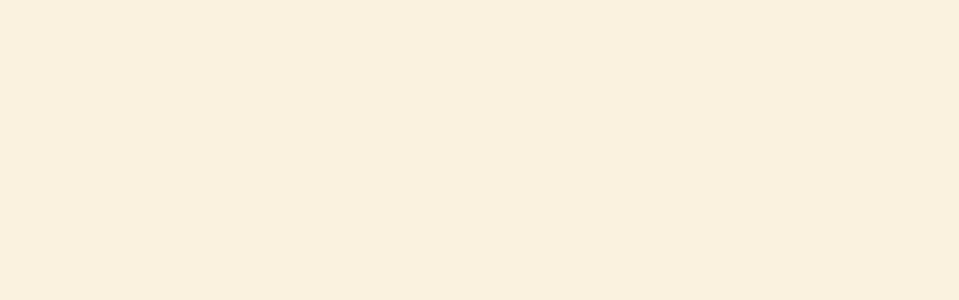
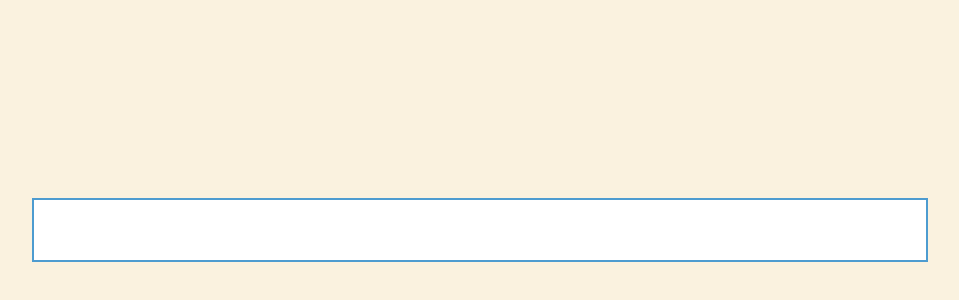
Before and after one commit to rloo8/birdee-fe, a React (Create React App) app: page /login in a window 1280 px wide. Before the commit this address had no page. Shown: the part 170-470 px from the top of the page, without its empty margins (160-1119 px from the left). Built offline with nearby package versions, Linux system fonts and the light colour scheme.

Commit message:
Feat: auth 생성

```diff
--- a/package.json
+++ b/package.json
@@ -6,6 +6,7 @@
     "@testing-library/jest-dom": "^5.17.0",
     "@testing-library/react": "^13.4.0",
     "@testing-library/user-event": "^13.5.0",
+    "axios": "^1.6.1",
     "moment": "^2.29.4",
     "react": "^18.2.0",
     "react-calendar": "^4.6.1",
--- a/src/App.js
+++ b/src/App.js
@@ -5,6 +5,7 @@ import CreateDiary from "./Routes/CreateDiary";
 import PageList from "./Routes/Page/PageList";
 import CreatePage from "./Routes/Page/CreatePage";
 import Page from "./Routes/Page/Page";
+import Login from "./Routes/Auth/Login";
 
 function App() {
   return (
@@ -12,6 +13,7 @@ function App() {
       <BrowserRouter>
         <Routes>
           <Route path="/" element={<Home />}></Route>
+          <Route path="/login" element={<Login />}></Route>
           <Route path="/mypage" element={<Mypage />}></Route>
           <Route path="/diaries/create" element={<CreateDiary />}></Route>
           <Route path="/diaries/:id/pages" element={<PageList />}></Route>
--- /dev/null
+++ b/src/Routes/Auth/Login.js
@@ -0,0 +1,20 @@
+import styled from "styled-components";
+import { boxStyle } from "../../styles/commonStyles";
+
+const Wrapper = styled.form`
+  width: 70vw;
+  padding: 30px;
+  ${boxStyle}
+  position: absolute;
+  top: 50%;
+  left: 50%;
+  transform: translate(-50%, -50%);
+`;
+
+export default function Login() {
+  return (
+    <Wrapper>
+      <form></form>
+    </Wrapper>
+  );
+}
```
Also changed, not shown: 1 other file (tests, documents, lock files or other folders).
